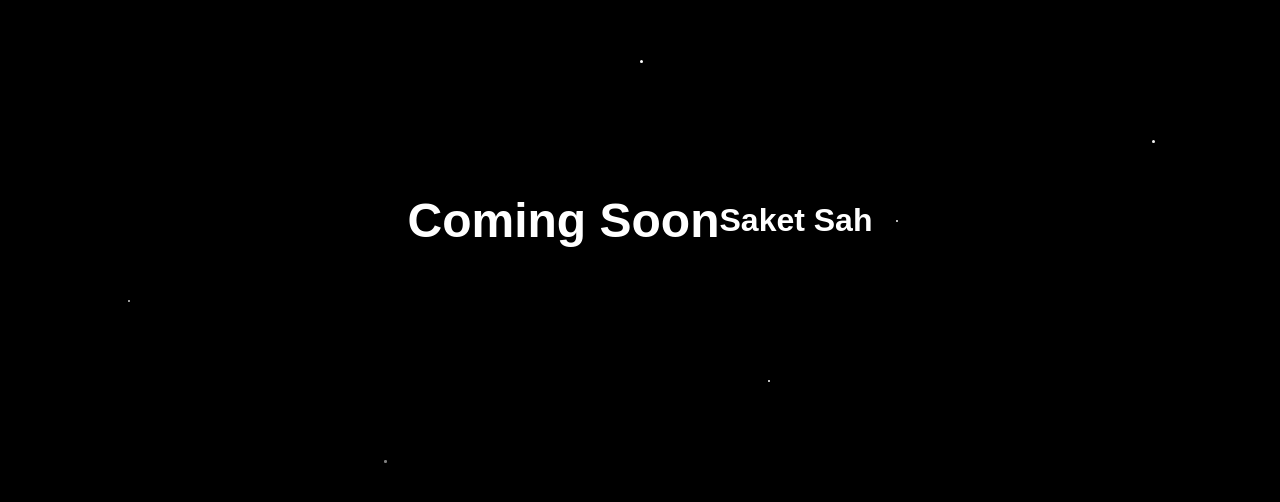
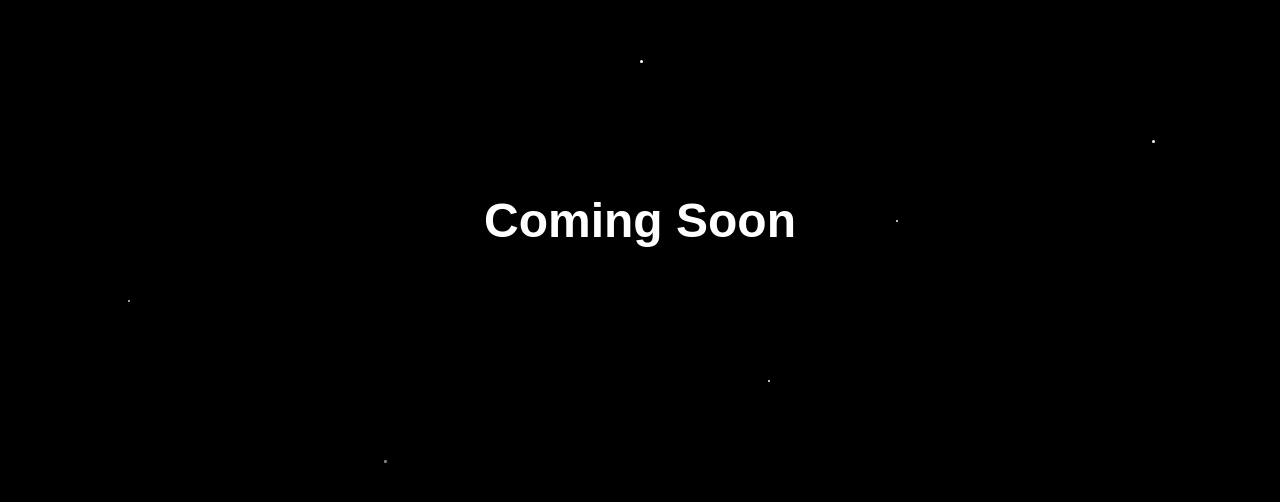
Before and after one commit to saketdotdev/comming-soon, a plain HTML site: page index.html in a window 1280 px wide. Shown: the part 180-682 px from the top of the page. Drawn offline with Linux system fonts and the light colour scheme.

Commit message:
Update index.html

```diff
--- a/index.html
+++ b/index.html
@@ -83,6 +83,5 @@
         <div class="star" style="width: 2px; height: 2px; top: 70%; left: 60%; animation-delay: 3.5s;"></div>
     </div>
     <h1>Coming Soon</h1>
-    <h2>Saket Sah</h2>
 </body>
 </html>
```
